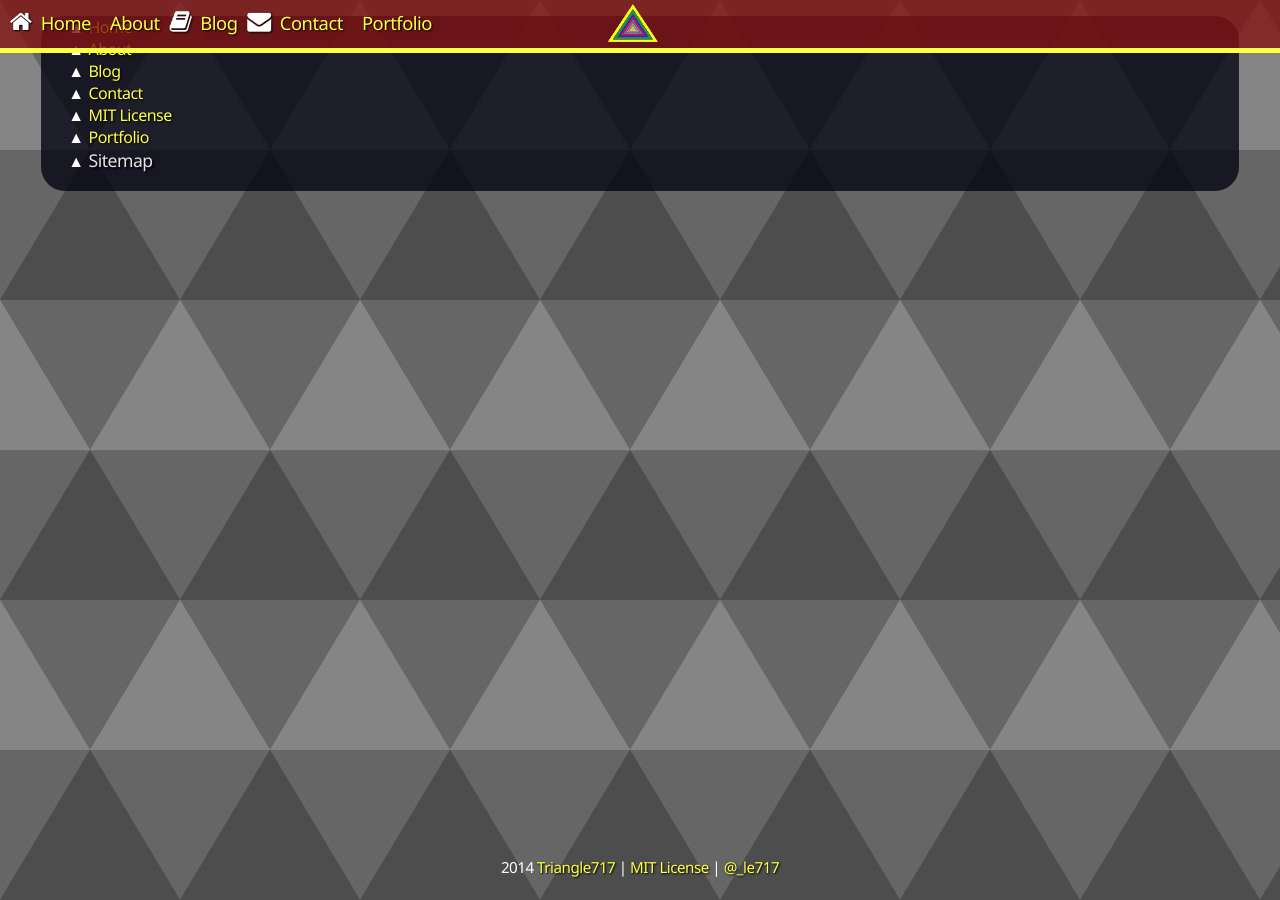
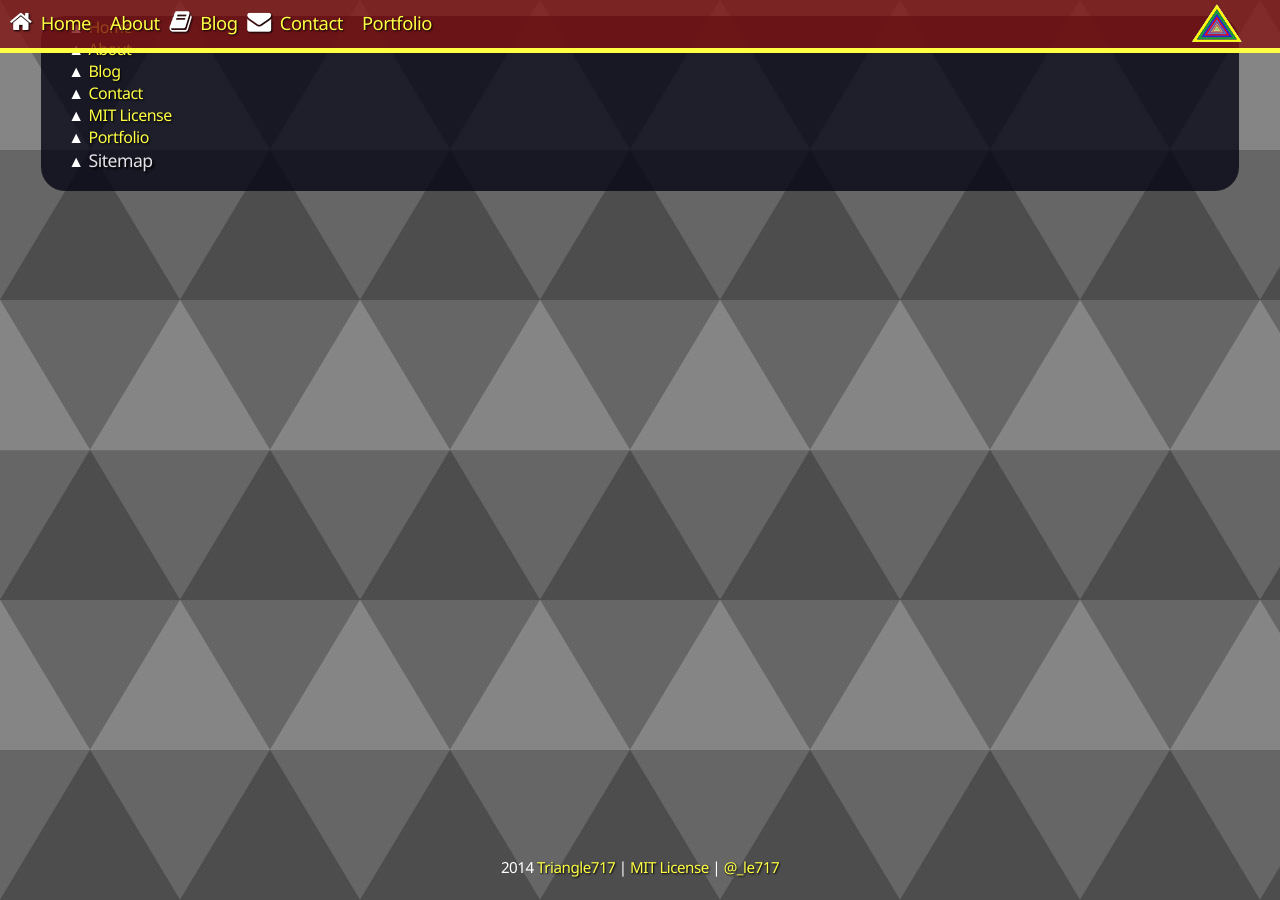
Before and after one commit to le717/le717.github.io, a Jekyll site: the page built from sitemap.html, in a window 1280 px wide. Built offline with Jekyll 4.4.1, drawn with Linux system fonts in a browser that asks for light colours; nearby versions of some CDN libraries.

Commit message:
Keep the logo on the right

```diff
--- a/_includes/scrollup.html
+++ b/_includes/scrollup.html
@@ -1 +1 @@
-<div class="scroll-up"><span class="fa fa-play fa-2x"></span></div>
+<div class="scroll-up"><span class="fa fa-play"></span></div>
--- a/css/screen.scss
+++ b/css/screen.scss
@@ -32,7 +32,6 @@
       margin-top: 0.6em;
     }
     .navbar-text { display: none; }
-    .navbar-logo { right: 3%; }
   }
 
   .single-post, .page-section { width: 93%; }
--- a/css/style.scss
+++ b/css/style.scss
@@ -60,7 +60,7 @@
     .navbar-logo {
       position: absolute;
       top: -0.1em;
-      left: 47.5%;
+      right: 3%;
     }
 
     // Increase the text size
@@ -113,7 +113,7 @@
   @extend .text-center;
   position: fixed;
   cursor: pointer;
-  right: 0.5em;
+  right: 3%;
   bottom: 1em;
   z-index: 2;
   width: 3em;
@@ -125,10 +125,10 @@
 
   span {
     @extend a;
+    font-size: 1.9em;
     text-decoration: none;
     text-shadow: 0 0 1px $color-black;
     margin-top: 0.15em;
-    margin-left: 0.1em;
     @include transform(rotate(-90deg));
   }
 }
```
